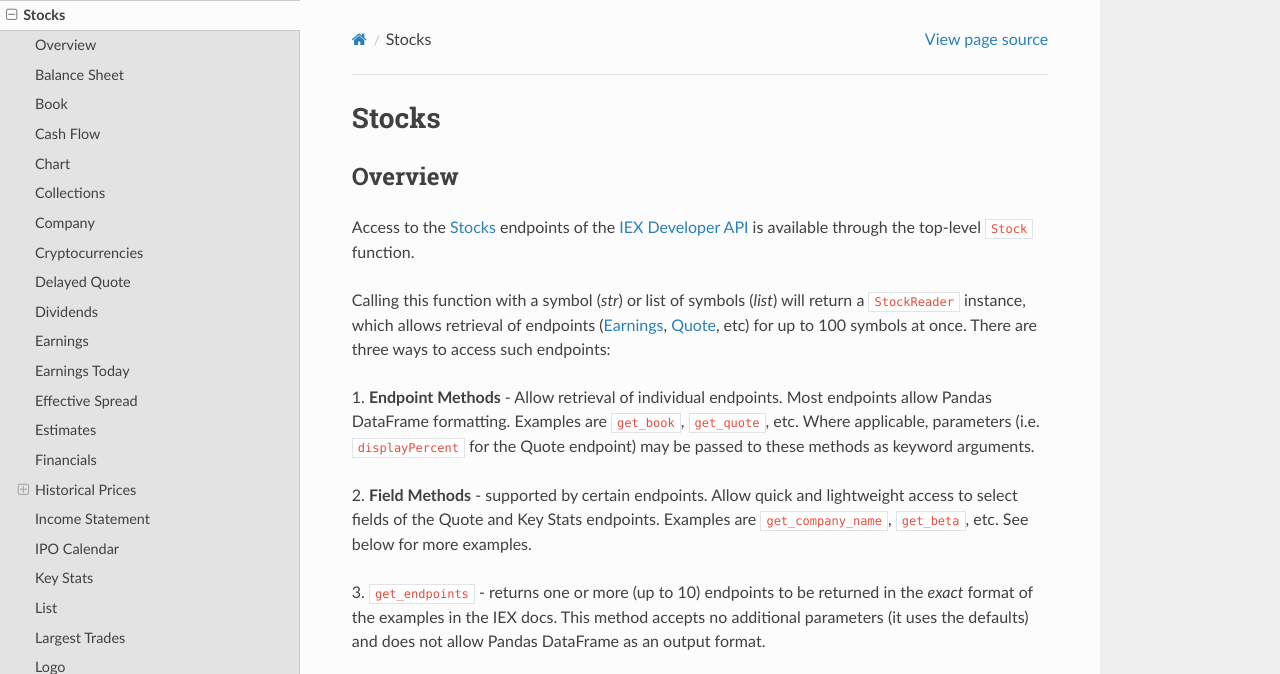
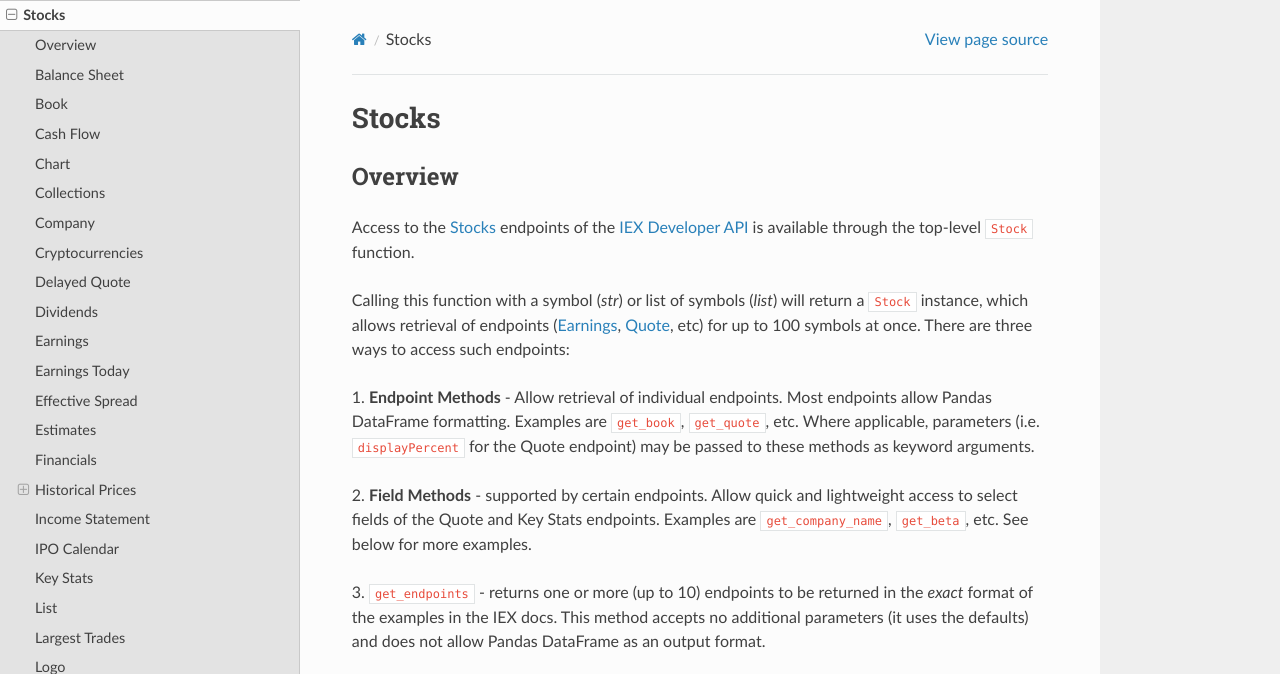
Before and after one commit to addisonlynch/iexfinance, a Sphinx documentation site: the page built from docs/source/stocks.rst, in a window 1280 px wide and 900 px high, cut to the strip 0-674 px from the top of the window. Built offline with Sphinx 7.4.7 and the Read the Docs theme 2.0.0, drawn with Linux system fonts in a browser that asks for light colours.

Commit message:
Renamed StockReader to Stock

```diff
--- a/README.rst
+++ b/README.rst
@@ -169,7 +169,7 @@
 Stock Endpoints
 ^^^^^^^^^^^^^^^
 
-The ``Stock`` function creates a ``StockReader`` instance which has a method to
+The ``Stock`` function creates a ``Stock`` instance which has a method to
 retrieve each of the Stocks endpoints (``get_quote``, ``get_book``,
 ``get_volume_by_venue``, etc.):
 
--- a/docs/source/stocks.rst
+++ b/docs/source/stocks.rst
@@ -14,7 +14,7 @@
 available through the top-level ``Stock`` function.
 
 Calling this function with a symbol (*str*) or list of symbols (*list*)
-will return a ``StockReader`` instance, which allows retrieval of
+will return a ``Stock`` instance, which allows retrieval of
 endpoints  (`Earnings
 <https://iextrading.com/developer/#earnings>`__,
 `Quote <https://iextrading.com/developer/#quote>`__, etc) for up to 100 symbols
@@ -50,13 +50,13 @@
 Balance Sheet
 -------------
 
-.. automethod:: base.StockReader.get_balance_sheet
+.. automethod:: base.Stock.get_balance_sheet
 
 .. _stocks.book:
 
 Book
 -------------
-.. automethod:: base.StockReader.get_book
+.. automethod:: base.Stock.get_book
 
 
 .. _stocks.cash_flow:
@@ -64,13 +64,13 @@
 Cash Flow
 -------------
 
-.. automethod:: base.StockReader.get_cash_flow
+.. automethod:: base.Stock.get_cash_flow
 
 .. _stocks.chart:
 
 Chart
 -------------
-.. automethod:: base.StockReader.get_chart
+.. automethod:: base.Stock.get_chart
 
 
 .. _stocks.collections:
@@ -109,7 +109,7 @@
 Company
 -------------
 
-.. automethod:: base.StockReader.get_company
+.. automethod:: base.Stock.get_company
 
 .. _stocks.crypto:
 
@@ -155,7 +155,7 @@
 Delayed Quote
 -------------
 
-.. automethod:: base.StockReader.get_delayed_quote
+.. automethod:: base.Stock.get_delayed_quote
 
 
 
@@ -164,7 +164,7 @@
 Dividends
 -------------
 
-.. automethod:: base.StockReader.get_dividends
+.. automethod:: base.Stock.get_dividends
 
 
 
@@ -173,7 +173,7 @@
 Earnings
 -------------
 
-.. automethod:: base.StockReader.get_earnings
+.. automethod:: base.Stock.get_earnings
 
 .. _stocks.earnings_today:
 
@@ -199,7 +199,7 @@
 Effective Spread
 -------------
 
-.. automethod:: base.StockReader.get_effective_spread
+.. automethod:: base.Stock.get_effective_spread
 
 
 .. _stocks.estimates:
@@ -207,13 +207,13 @@
 Estimates
 -------------
 
-.. automethod:: base.StockReader.get_estimates
+.. automethod:: base.Stock.get_estimates
 
 .. _stocks.financials:
 
 Financials
 -------------
-.. automethod:: base.StockReader.get_financials
+.. automethod:: base.Stock.get_financials
 
 
 .. _stocks.historical
@@ -281,7 +281,7 @@
 Income Statement
 ----------------
 
-.. automethod:: base.StockReader.get_income_statement
+.. automethod:: base.Stock.get_income_statement
 
 .. _stocks.ipo_calendar:
 
@@ -308,7 +308,7 @@
 Key Stats
 -------------
 
-.. automethod:: base.StockReader.get_key_stats
+.. automethod:: base.Stock.get_key_stats
 
 
 .. _stocks.list:
@@ -322,7 +322,7 @@
 
 Largest Trades
 -------------
-.. automethod:: base.StockReader.get_largest_trades
+.. automethod:: base.Stock.get_largest_trades
 
 
 .. _stocks.logo:
@@ -330,7 +330,7 @@
 Logo
 -------------
 
-.. automethod:: base.StockReader.get_logo
+.. automethod:: base.Stock.get_logo
 
 .. _stocks.market_volume:
 
@@ -350,14 +350,14 @@
 
 News
 -------------
-.. automethod:: base.StockReader.get_news
+.. automethod:: base.Stock.get_news
 
 
 .. _stocks.ohlc:
 
 OHLC
 -------------
-.. automethod:: base.StockReader.get_ohlc
+.. automethod:: base.Stock.get_ohlc
 
 
 .. _stocks.open_close:
@@ -367,14 +367,14 @@
 .. seealso:: Time Series is an alias for the :ref:`OHLC <stocks.ohlc>` endpoint
 
 
-.. automethod:: base.StockReader.get_open_close
+.. automethod:: base.Stock.get_open_close
 
 
 .. _stocks.peers:
 
 Peers
 -------------
-.. automethod:: base.StockReader.get_peers
+.. automethod:: base.Stock.get_peers
 
 
 .. _stocks.previous_day_prices:
@@ -382,7 +382,7 @@
 Previous Day Prices
 -------------
 
-.. automethod:: base.StockReader.get_previous
+.. automethod:: base.Stock.get_previous
 
 
 .. _stocks.price:
@@ -390,7 +390,7 @@
 Price
 -------------
 
-.. automethod:: base.StockReader.get_price
+.. automethod:: base.Stock.get_price
 
 
 .. _stocks.price_target:
@@ -398,13 +398,13 @@
 Price Target
 -------------
 
-.. automethod:: base.StockReader.get_price_target
+.. automethod:: base.Stock.get_price_target
 
 .. _stocks.quote:
 
 Quote
 -------------
-.. automethod:: base.StockReader.get_quote
+.. automethod:: base.Stock.get_quote
 
 
 .. _stocks.relevant_stocks:
@@ -413,7 +413,7 @@
 Relevant Stocks
 -------------
 
-.. automethod:: base.StockReader.get_relevant
+.. automethod:: base.Stock.get_relevant
 
 .. _stocks.sector:
 
@@ -435,7 +435,7 @@
 Splits
 -------------
 
-.. automethod:: base.StockReader.get_splits
+.. automethod:: base.Stock.get_splits
 
 
 .. _stocks.time_series:
@@ -444,7 +444,7 @@
 -------------
 .. seealso:: Time Series is an alias for the :ref:`Chart<stocks.chart>` endpoint
 
-.. automethod:: base.StockReader.get_time_series
+.. automethod:: base.Stock.get_time_series
 
 
 .. _stocks.volume_by_venue:
@@ -452,7 +452,7 @@
 Volume by Venue
 -------------
 
-.. automethod:: base.StockReader.get_volume_by_venue
+.. automethod:: base.Stock.get_volume_by_venue
 
 
 .. _stocks.field_methods:
@@ -472,13 +472,13 @@
 Key Stats
 -------------
 
-.. automethod:: base.StockReader.get_beta
-.. automethod:: base.StockReader.get_short_interest
-.. automethod:: base.StockReader.get_short_ratio
-.. automethod:: base.StockReader.get_latest_eps
-.. automethod:: base.StockReader.get_shares_outstanding
-.. automethod:: base.StockReader.get_float
-.. automethod:: base.StockReader.get_eps_consensus
+.. automethod:: base.Stock.get_beta
+.. automethod:: base.Stock.get_short_interest
+.. automethod:: base.Stock.get_short_ratio
+.. automethod:: base.Stock.get_latest_eps
+.. automethod:: base.Stock.get_shares_outstanding
+.. automethod:: base.Stock.get_float
+.. automethod:: base.Stock.get_eps_consensus
 
 
 .. _stocks.quote_field_methods:
@@ -486,15 +486,15 @@
 Quote
 -------------
 
-.. automethod:: base.StockReader.get_company_name
-.. automethod:: base.StockReader.get_sector
-.. automethod:: base.StockReader.get_open
-.. automethod:: base.StockReader.get_close
-.. automethod:: base.StockReader.get_years_high
-.. automethod:: base.StockReader.get_years_low
-.. automethod:: base.StockReader.get_ytd_change
-.. automethod:: base.StockReader.get_volume
-.. automethod:: base.StockReader.get_market_cap
+.. automethod:: base.Stock.get_company_name
+.. automethod:: base.Stock.get_sector
+.. automethod:: base.Stock.get_open
+.. automethod:: base.Stock.get_close
+.. automethod:: base.Stock.get_years_high
+.. automethod:: base.Stock.get_years_low
+.. automethod:: base.Stock.get_ytd_change
+.. automethod:: base.Stock.get_volume
+.. automethod:: base.Stock.get_market_cap
 
 
 .. _stocks.examples:
@@ -594,7 +594,7 @@
 
     aapl.get_quote().head()
 
-We can also change the output format once our ``StockReader`` object has been
+We can also change the output format once our ``Stock`` object has been
 instantiated:
 
 .. ipython:: python
--- a/docs/source/whatsnew/v0.4.0.txt
+++ b/docs/source/whatsnew/v0.4.0.txt
@@ -43,6 +43,8 @@
 ~~~~~~~~~~~~
 
 - Select between IEX API versions using the IEX_API_VERSION environment variable
+- The ``StockReader`` base class has been renamed ``Stock`` and the duplicate
+  ``Stock`` function has been removed
 
 
 .. whatsnew_040.backwards:
```
Also changed, not shown: iexfinance/__init__.py (+6 -5 lines), 5 other files.
